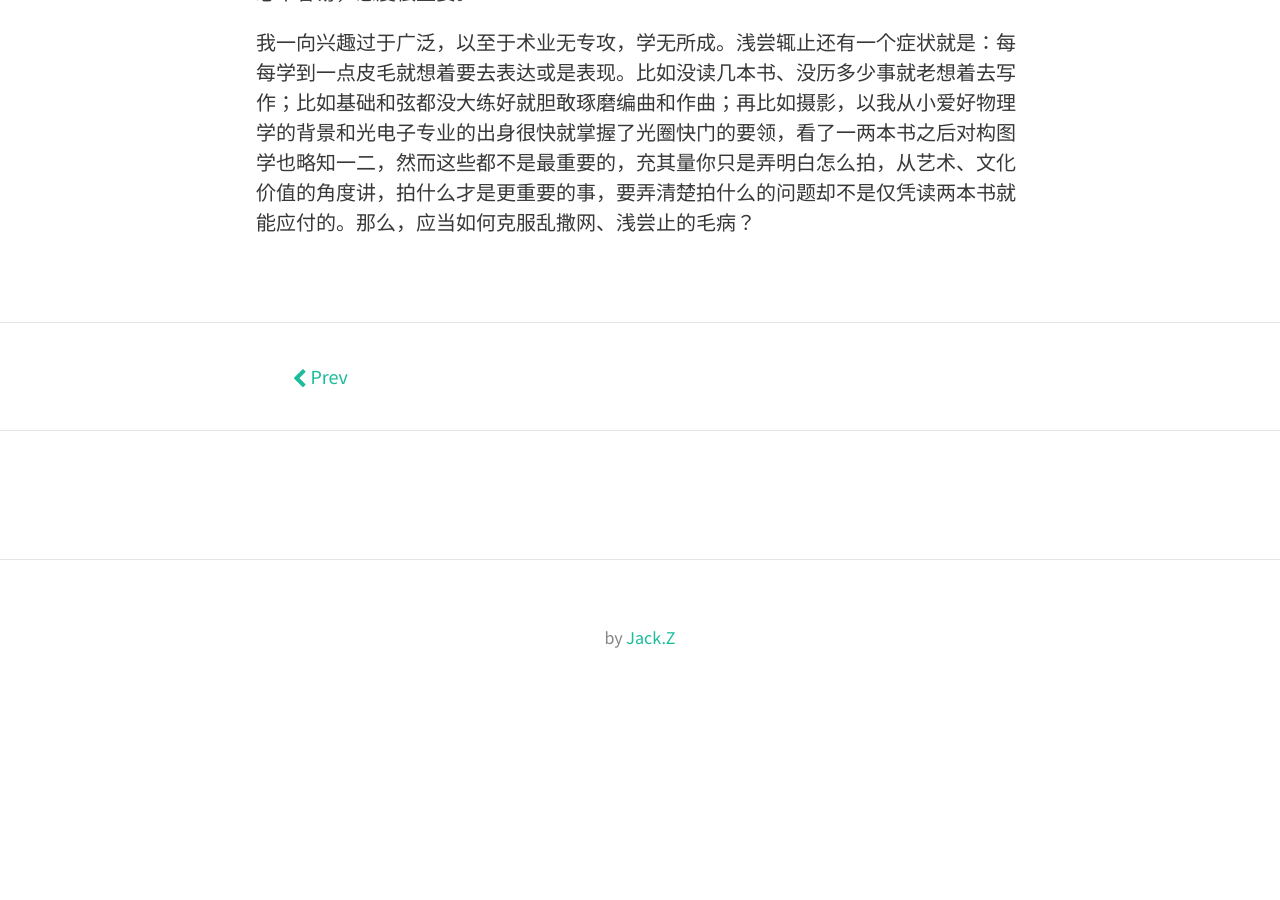
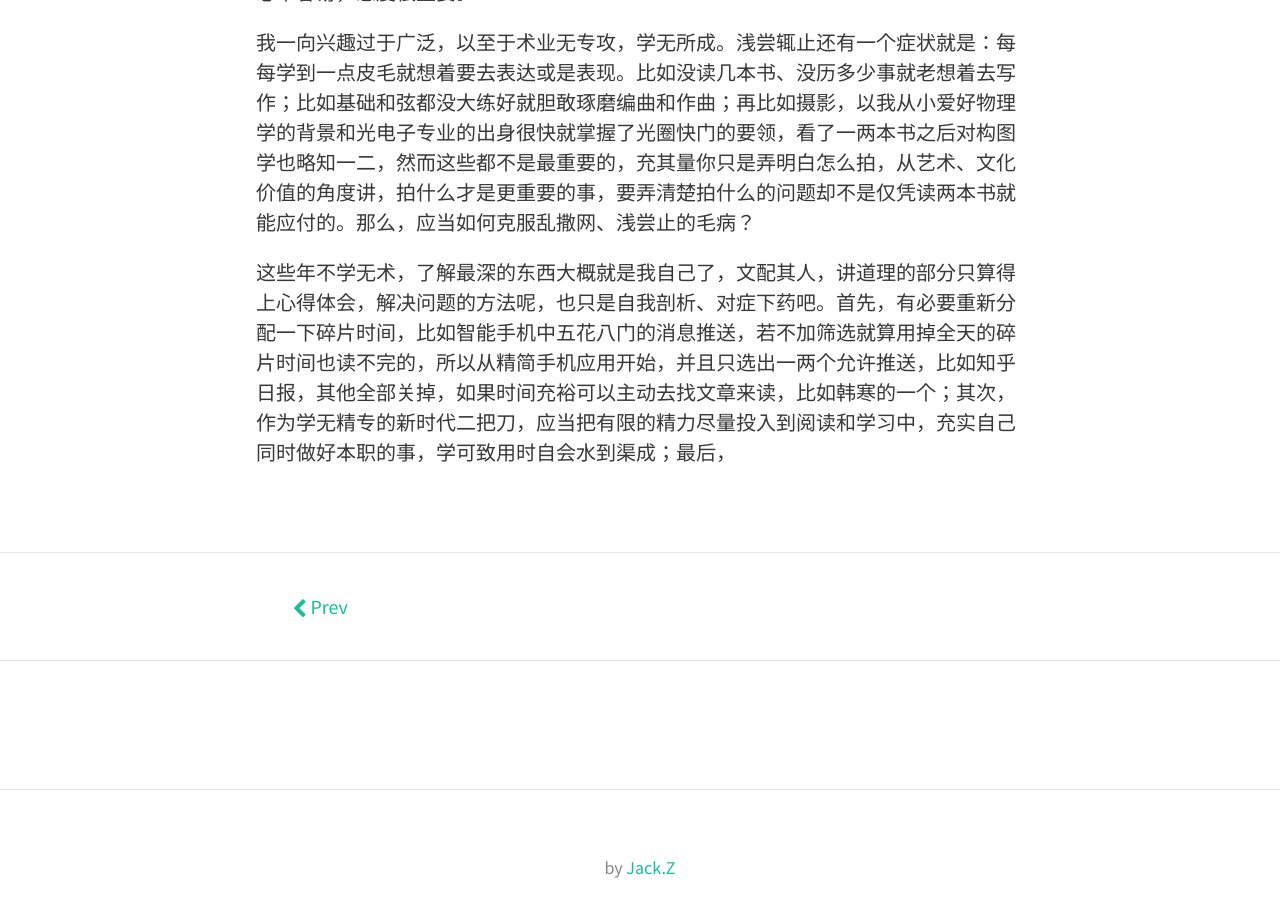
Before and after one commit to undersail/undersail.github.com, a Jekyll site: the page built from _posts/2016-02-08-more-reading-less-writing.md, in a window 1280 px wide and 900 px high, scrolled down 736 px. Built offline with Jekyll 4.4.1, drawn with Linux system fonts in a browser that asks for light colours; nearby versions of some CDN libraries; comment, search, counter and statistics services are not loaded; before the commit the page ends 1451 px from its top, so only the background shows below that.

Commit message:
Created :_posts/2016-02-08-more-reading-less-writing.md

```diff
--- a/_posts/2016-02-08-more-reading-less-writing.md
+++ b/_posts/2016-02-08-more-reading-less-writing.md
@@ -9,3 +9,5 @@ tags:
 听了十多年的电台节目前些天宣布停播，平静地听完最后一期《飞鱼秀》又找出《康熙来了》最后几期回看一遍，聊表纪念，两个节目都做了12年。行业不同、社会影响差异悬殊，然而颇有同感，大家都会寻求改变、探索更适合自己的工作和生活方式。2015年我第一次跳槽，在之前的公司干了7年，自然颇有收获，然而自觉自身的进步不是很大。之前我与老婆在同一家公司，换地儿以后最直接的益处是从此下班路上可以聊两家公司的趣事，可以分享和感受两种不同的文化。新公司非常重视学习和分享，有特别丰富的学习资源和方便实用的分享平台，这有助于公司轻资产的继承、传播和不断增值，从而实现长远发展的目的，大约百年老店都有这样的品质吧。这个道理也适用于个人，要在事业上持续发展也需要知识、技能和阅历的不断积累和深化。道理简单，实践起来必不容易，态度很重要。
 
 我一向兴趣过于广泛，以至于术业无专攻，学无所成。浅尝辄止还有一个症状就是：每每学到一点皮毛就想着要去表达或是表现。比如没读几本书、没历多少事就老想着去写作；比如基础和弦都没大练好就胆敢琢磨编曲和作曲；再比如摄影，以我从小爱好物理学的背景和光电子专业的出身很快就掌握了光圈快门的要领，看了一两本书之后对构图学也略知一二，然而这些都不是最重要的，充其量你只是弄明白怎么拍，从艺术、文化价值的角度讲，拍什么才是更重要的事，要弄清楚拍什么的问题却不是仅凭读两本书就能应付的。那么，应当如何克服乱撒网、浅尝止的毛病？
+
+ 这些年不学无术，了解最深的东西大概就是我自己了，文配其人，讲道理的部分只算得上心得体会，解决问题的方法呢，也只是自我剖析、对症下药吧。首先，有必要重新分配一下碎片时间，比如智能手机中五花八门的消息推送，若不加筛选就算用掉全天的碎片时间也读不完的，所以从精简手机应用开始，并且只选出一两个允许推送，比如知乎日报，其他全部关掉，如果时间充裕可以主动去找文章来读，比如韩寒的一个；其次，作为学无精专的新时代二把刀，应当把有限的精力尽量投入到阅读和学习中，充实自己同时做好本职的事，学可致用时自会水到渠成；最后，
```
